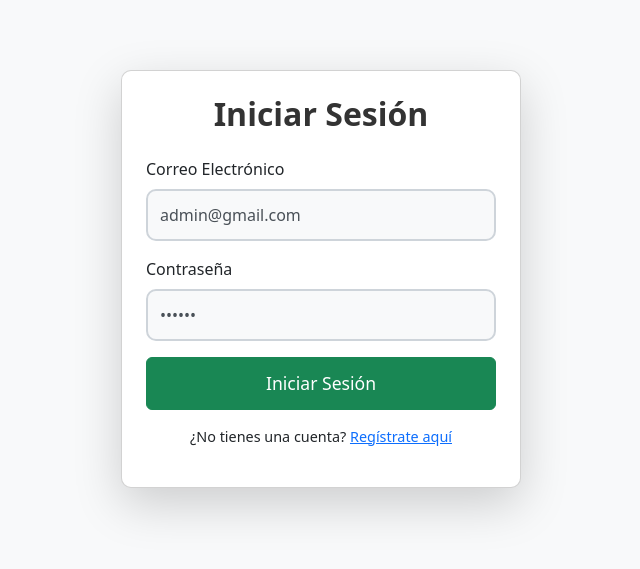
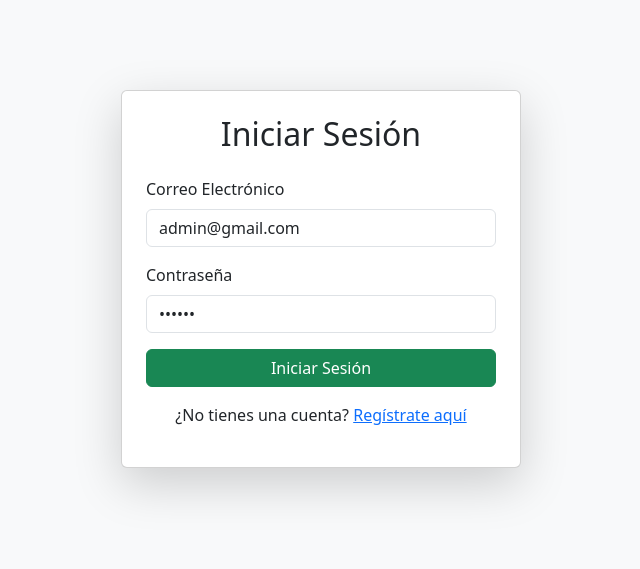
Before and after one commit to miguel9214/automatic-correction-frontend, a Vue app: page / in a window 1280 px wide. Shown: the part 217-786 px from the top of the page, without its empty margins (319-959 px from the left). Built offline with nearby package versions, Linux system fonts and the light colour scheme.

Commit message:
correcion de login

```diff
--- a/src/components/Login.vue
+++ b/src/components/Login.vue
@@ -6,12 +6,12 @@
                 <div class="mb-3">
                     <label for="email" class="form-label">Correo Electrónico</label>
                     <input type="email" id="email" v-model="email" class="custom-input form-control"
-                        placeholder="name@example.com" required />
+                        placeholder="name@example.com" required @input="clearError" />
                 </div>
                 <div class="mb-3">
                     <label for="password" class="form-label">Contraseña</label>
                     <input type="password" id="password" v-model="password" class="custom-input form-control"
-                        placeholder="••••••••" required />
+                        placeholder="••••••••" required @input="clearError" />
                 </div>
                 <button type="submit" class="btn btn-success w-100">Iniciar Sesión</button>
 
@@ -62,56 +62,22 @@ export default {
                 this.$router.push("/home");
             } catch (error) {
                 console.error("Error logging in", error);
-                this.errorMessage = "Credenciales incorrectas. Por favor, inténtalo de nuevo.";
+
+                // Manejo de errores específicos
+                if (error.response && error.response.status === 401) {
+                    this.errorMessage = "Credenciales incorrectas. Por favor, inténtalo de nuevo.";
+                } else if (error.response && error.response.status === 500) {
+                    this.errorMessage = "Error en el servidor. Por favor, inténtalo más tarde.";
+                } else if (error.message === "Network Error") {
+                    this.errorMessage = "Error de conexión. Verifica tu conexión a Internet.";
+                } else {
+                    this.errorMessage = "Ocurrió un error inesperado. Por favor, inténtalo de nuevo.";
+                }
             }
+        },
+        clearError() {
+            this.errorMessage = ""; // Limpiar el mensaje de error al editar los campos
         },
     },
 };
 </script>
-
-
-<style scoped>
-.d-flex {
-    min-height: 100vh;
-}
-
-.card {
-    border-radius: 10px;
-}
-
-h2 {
-    font-weight: bold;
-    color: #333;
-}
-
-p {
-    font-size: 0.9rem;
-}
-
-.custom-input {
-    border: 2px solid #ced4da;
-    border-radius: 10px;
-    background-color: #f8f9fa;
-    padding: 12px;
-    font-size: 1rem;
-    color: #495057;
-    transition: all 0.3s ease;
-}
-
-
-.custom-input:focus {
-    border-color: #6cbf8a;
-    background-color: #ffffff;
-    box-shadow: 0 0 5px rgba(108, 191, 138, 0.5);
-    outline: none;
-}
-
-.custom-input::placeholder {
-    color: #adb5bd;
-}
-
-.btn {
-    padding: 12px;
-    font-size: 1.1rem;
-}
-</style>
--- a/src/composables/use-api.js
+++ b/src/composables/use-api.js
@@ -5,8 +5,8 @@ export const useApi = async function (url, method = 'GET', payload = {}) {
 
     try {
         let headers = {
-            'Content-Type' : 'application/json',
-            'Accept' : 'application/json',
+            'Content-Type': 'application/json',
+            'Accept': 'application/json',
         };
 
         const token = localStorage.getItem("access_token");
@@ -27,10 +27,10 @@ export const useApi = async function (url, method = 'GET', payload = {}) {
             const { status, data } = error.response;
 
             if (status === 401 || (status === 500 && data.message === "Token has expired")) {
-                localStorage.removeItem("access_token"); // 🔥 Ahora elimina el token correcto
-                window.location.replace("/login"); // 🔄 Usa replace para evitar el historial incorrecto
+                localStorage.removeItem("access_token"); // Elimina el token expirado o inválido
+                throw { status, data, redirect: true }; // Lanza un error con un flag de redirección
             } else {
-                throw data;
+                throw data; // Lanza el error para que sea manejado por el componente
             }
         } else {
             console.error("Error en la API:", error);
```
